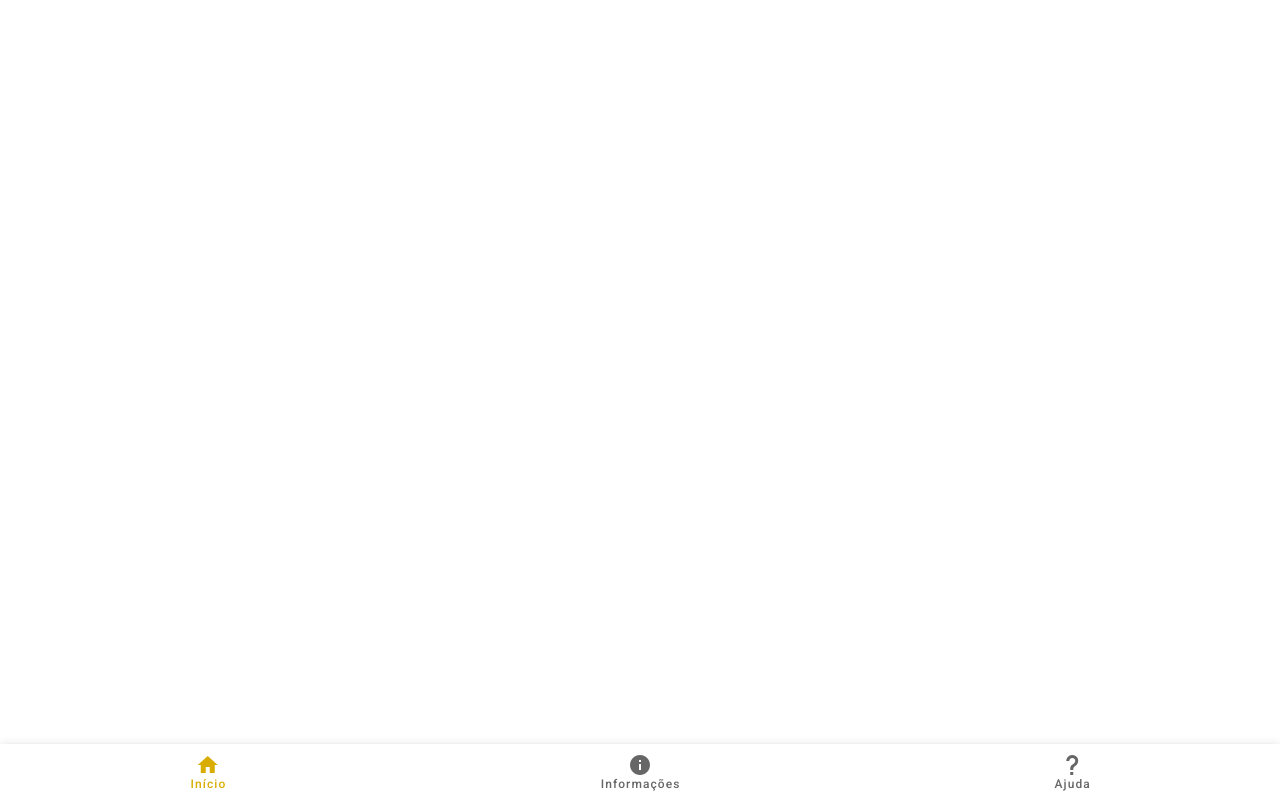
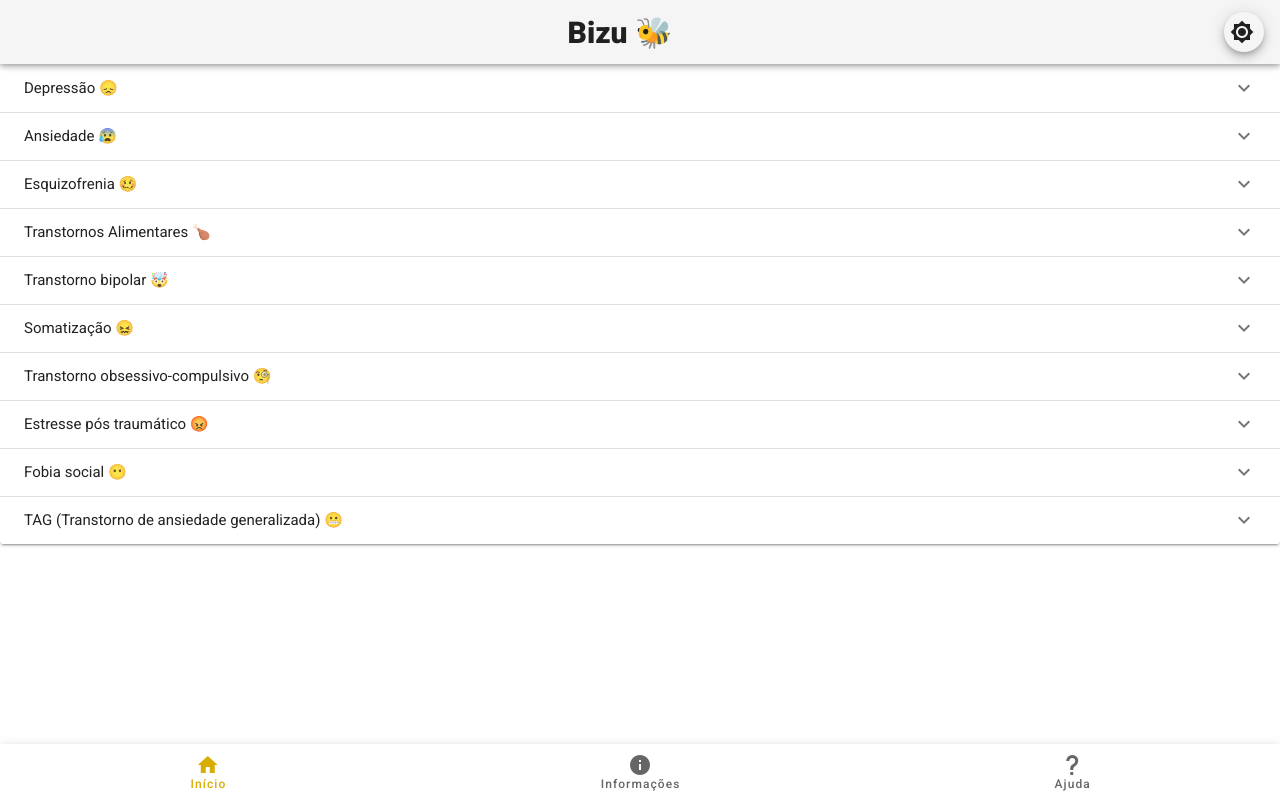
Before and after one commit to rayanequeiroz/SetembroAmarelo, a Vue app in the folder setembro-amarelo/: page /#/informacoes in a window 1280 px wide. Built offline with nearby package versions, Linux system fonts and the light colour scheme.

Commit message:
Adicionado top bar, Dark Mode e view de informações

```diff
--- a/setembro-amarelo/src/App.vue
+++ b/setembro-amarelo/src/App.vue
@@ -2,12 +2,14 @@
   <v-app>
     <BottomBar/>
  <v-main>
+   <router-view/>
     </v-main>
   </v-app>
 </template>
 
 <script>
 import BottomBar from './components/BottomBar.vue'
+
 
 export default {
   name: 'App',
--- a/setembro-amarelo/src/components/BottomBar.vue
+++ b/setembro-amarelo/src/components/BottomBar.vue
@@ -1,5 +1,34 @@
 <template>
-  <div class="bottom-bar">
+<div class="bottom-bar">
+    <v-app-bar
+    hide-on-scroll
+    app>
+      <v-spacer />
+      <v-toolbar-title><h2><strong>Bizu</strong> 🐝</h2></v-toolbar-title>
+      <v-spacer />
+
+      <v-tooltip v-if="!$vuetify.theme.dark" bottom >
+        <template v-slot:activator="{ on, attrs }">
+
+          <v-btn v-on="on" v-bind="attrs" color="transparent" small fab @click="darkMode">
+            <v-icon class="mr-1">mdi-brightness-7</v-icon>
+
+          </v-btn>
+        </template>
+        <span>Dark Mode Off</span>
+      </v-tooltip>
+
+      <v-tooltip v-else bottom>
+        <template v-slot:activator="{ on, attrs }">
+          <v-btn v-on="on" v-bind="attrs" color="transparent" small fab @click="darkMode">
+            <v-icon>mdi-brightness-4</v-icon>
+          </v-btn>
+        </template>
+        <span>Dark Mode On</span>
+      </v-tooltip>
+    </v-app-bar>
+
+
     <v-bottom-navigation
     :value="value"
     grow
@@ -40,6 +69,11 @@
     data: () => ({
       value: 0,
     }),
+    methods: {
+      darkMode() {
+        this.$vuetify.theme.dark = !this.$vuetify.theme.dark
+      }
+    }
   }
 </script>
 
--- a/setembro-amarelo/src/views/Infos.vue
+++ b/setembro-amarelo/src/views/Infos.vue
@@ -1,12 +1,39 @@
 <template>
-  <div>
-      <h1>Oi</h1>
-  </div>
+
+<v-expansion-panels
+    focusable>
+    <v-expansion-panel
+    v-for="(item,i) in items"
+      :key="i">
+      <v-expansion-panel-header>{{item.nome}}</v-expansion-panel-header>
+      <v-expansion-panel-content>
+        {{item.sobre}}
+      </v-expansion-panel-content>
+    </v-expansion-panel>
+  </v-expansion-panels>
+
 </template>
 
 <script>
 export default {
+    name: 'Infos',
 
+    data(){
+      return {
+          items: [
+              {nome: 'Depressão 😞', sobre: 'A depressão é caracterizada pela perda ou diminuição de interesse e prazer pela vida, gerando angústia e prostração, algumas vezes sem um motivo evidente. Esse transtorno psiquiátrico atinge pessoas de qualquer idade — embora seja mais frequente entre mulheres — e exige avaliação e tratamento com um profissional. O desânimo sem fim é fruto de desequilíbrios na bioquímica cerebral, como a diminuição na oferta de neurotransmissores como a serotonina, ligada à sensação de bem-estar. '},
+              {nome: 'Ansiedade 😰', sobre: 'Ansiedade é um sentimento ligado à preocupação, nervosismo e medo intenso. Apesar de ser uma reação natural do corpo, a ansiedade pode virar um distúrbio quando passa a atrapalhar nosso dia a dia. De fato, os transtornos de ansiedade são mais comuns do que se imagina.'},
+              {nome: 'Esquizofrenia 🥴', sobre: 'A esquizofrenia é o principal transtorno psicótico, caracterizado como uma síndrome que provoca distúrbios da linguagem, pensamento, percepção, atividade social, afeto e vontade.'},
+              {nome: 'Transtornos Alimentares 🍗', sobre: 'A anorexia nervosa é um dos transtornos alimentares mais comuns e se caracteriza pela perda de peso intencional, provocada pela recusa à alimentação, distorção da própria imagem e medo de engordar. Já a bulimia que também é relativamente frequente, consiste em comer grandes quantidades de comida e, em seguida, tentar eliminar as calorias de formas prejudiciais, como pela indução do vômito, uso de laxantes, exercício físico muito intenso ou jejum prolongado.'},
+              {nome: 'Transtorno bipolar 🤯', sobre: 'O transtorno bipolar é a doença psiquiátrica que provoca oscilações imprevisíveis no humor, variando entre depressão, que consiste em tristeza e desânimo, e mania, impulsividade e característica excessivamente extrovertida.'},
+              {nome:'Somatização 😖', sobre: 'A somatização é um transtorno em que a pessoa apresenta múltiplas queixas físicas, referentes a diversos órgãos do corpo, mas que não são explicadas por nenhuma alteração clínica. Geralmente, são pessoas que constantemente vão ao médico com muitas queixas, e na avaliação médica, exame físico e realização de exames, nada é detectado.'},
+              {nome:'Transtorno obsessivo-compulsivo 🧐', sobre: 'Também conhecido com o TOC, este transtorno provoca pensamentos obsessivos e compulsivos que prejudicam a atividade diária da pessoa, como exagero em limpeza, obsessão por lavar as mãos, necessidade de simetria ou impulsividade por acumular objetos, por exemplo.'},
+              {nome:'Estresse pós traumático 😡', sobre: 'O estresse pós traumático é a ansiedade que surge após ser exposto a alguma situação traumática, como um assalto, uma ameaça de morte ou perda de um ente querido, por exemplo. Geralmente, a pessoa afetada revive persistentemente o ocorrido com recordações ou sonhos, e apresenta intensa ansiedade e sofrimento psicológico.'},
+              {nome:'Fobia social 😶', sobre: 'Para pessoas com fobia social (também chamada transtorno de ansiedade social), atuar em público causa uma ansiedade intensa. Isso acontece em situações cotidianas que envolvem interação social, pois quem tem esse tipo de fobia tende a temer julgamento, critica ou alguma possibilidade de ser ridicularizado.'},
+              {nome:'TAG (Transtorno de ansiedade generalizada) 😬', sobre: 'A TAG é diferente dos sentimentos normais de ansiedade. Sua principal característica é uma preocupação intensa e persistente sobre situações normais e cotidianas. Quem tem este tipo de transtorno pode se preocupar incontrolavelmente com algo, várias vezes ao dia, mesmo que não haja motivo real para isso.'}
+          ]
+      }
+    }
 }
 </script>
 
```
